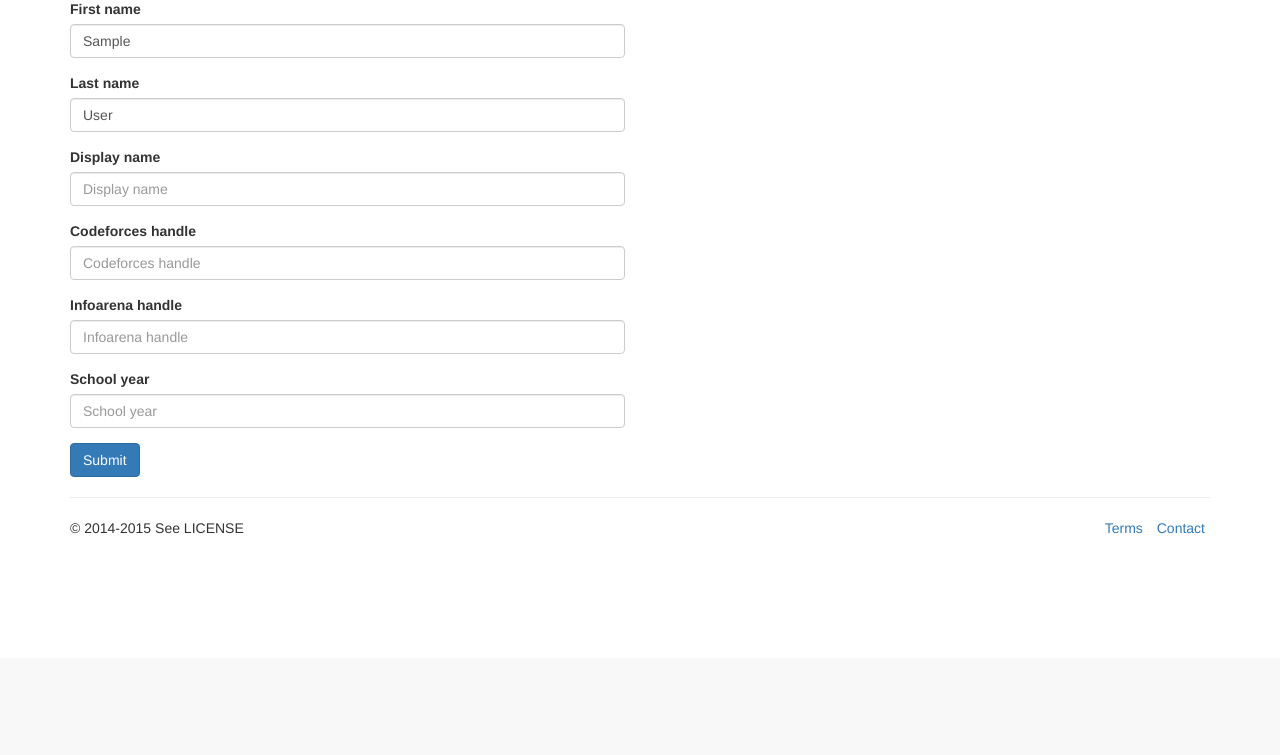
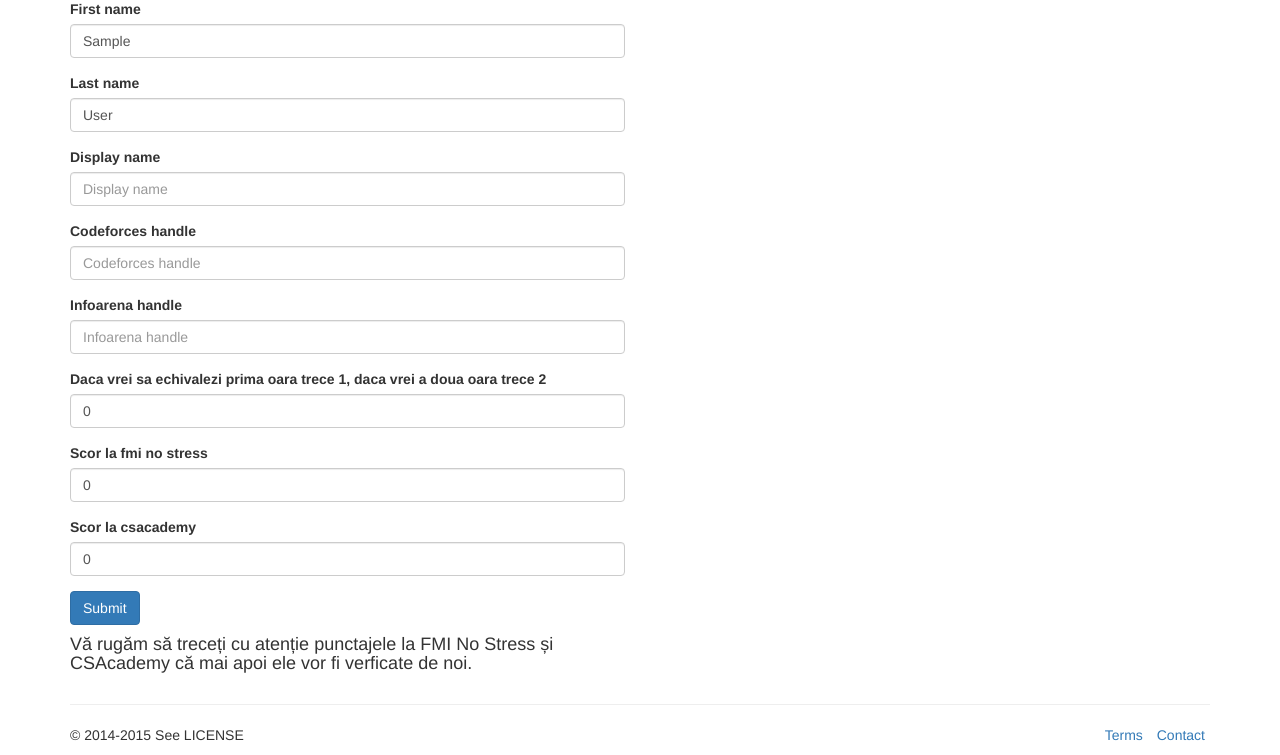
Before and after one commit to infoclock/OlympicTracker, a Django app: a page that uses allauthdemo/templates/auth/profile.html in a window 1280 px wide. Shown: the part 142-897 px from the top of the page. Before the commit the page ends 676 px from the top, so only its background shows below. Run offline with Django 3.2, Linux system fonts and the light colour scheme; the visitor is signed in with stand-in values (Sample User, id 1); some libraries are stand-ins or nearby versions.

Commit message:
Add other fields #18

```diff
--- a/allauthdemo/auth/forms.py
+++ b/allauthdemo/auth/forms.py
@@ -16,7 +16,8 @@ class DemoUserEditForm(forms.ModelForm):
 
     class Meta:
         model = DemoUser
-        fields = ('first_name', 'last_name', 'display_name', 'codeforces_handle', 'infoarena_handle', 'school_year')
+        fields = ('first_name', 'last_name', 'display_name', 'codeforces_handle',
+                  'infoarena_handle', 'school_year', 'score_fmi_no_stress', 'score_csacademy')
 
 
 class DemoUserAdminForm(forms.ModelForm):
--- a/allauthdemo/auth/models.py
+++ b/allauthdemo/auth/models.py
@@ -56,7 +56,9 @@ class DemoUser(AbstractBaseUser, PermissionsMixin):
     display_name = models.CharField(_('display name'), max_length=14, blank=True, null=True, unique=False)
     codeforces_handle = models.CharField(_('codeforces handle'), max_length=50, blank=True, null=True, unique=False)
     infoarena_handle = models.CharField(_('infoarena handle'), max_length=50, blank=True, null=True, unique=False)
-    school_year = models.IntegerField(_('school year'), blank=True, null=True, unique=False)
+    school_year = models.PositiveSmallIntegerField(_('daca vrei sa echivalezi prima oara trece 1, daca vrei a doua oara trece 2'), default=0, unique=False)
+    score_fmi_no_stress = models.PositiveSmallIntegerField('scor la fmi no stress', default=0)
+    score_csacademy = models.PositiveSmallIntegerField('scor la csacademy', default=0)
     is_staff = models.BooleanField(_('staff status'), default=False,
         help_text=_('Designates whether the user can log into this admin '
                     'site.'))
--- a/allauthdemo/templates/auth/profile.html
+++ b/allauthdemo/templates/auth/profile.html
@@ -33,6 +33,7 @@
     </div>
 -->
   </form>
+  <h4>Vă rugăm să treceți cu atenție punctajele la FMI No Stress și CSAcademy că mai apoi ele vor fi verficate de noi.</h4>
 </div>
 
 </div>
```
Also changed, not shown: allauthdemo/auth/migrations/0005_auto_20160117_1536.py (added).
